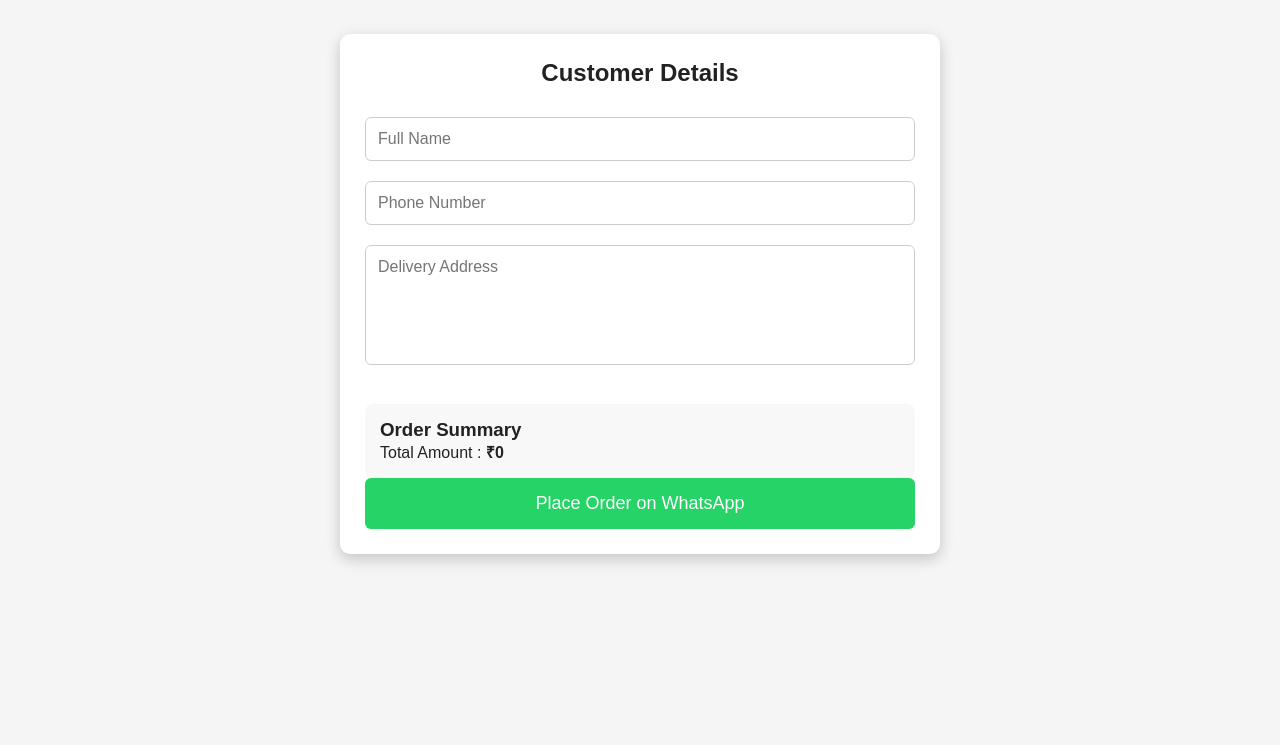
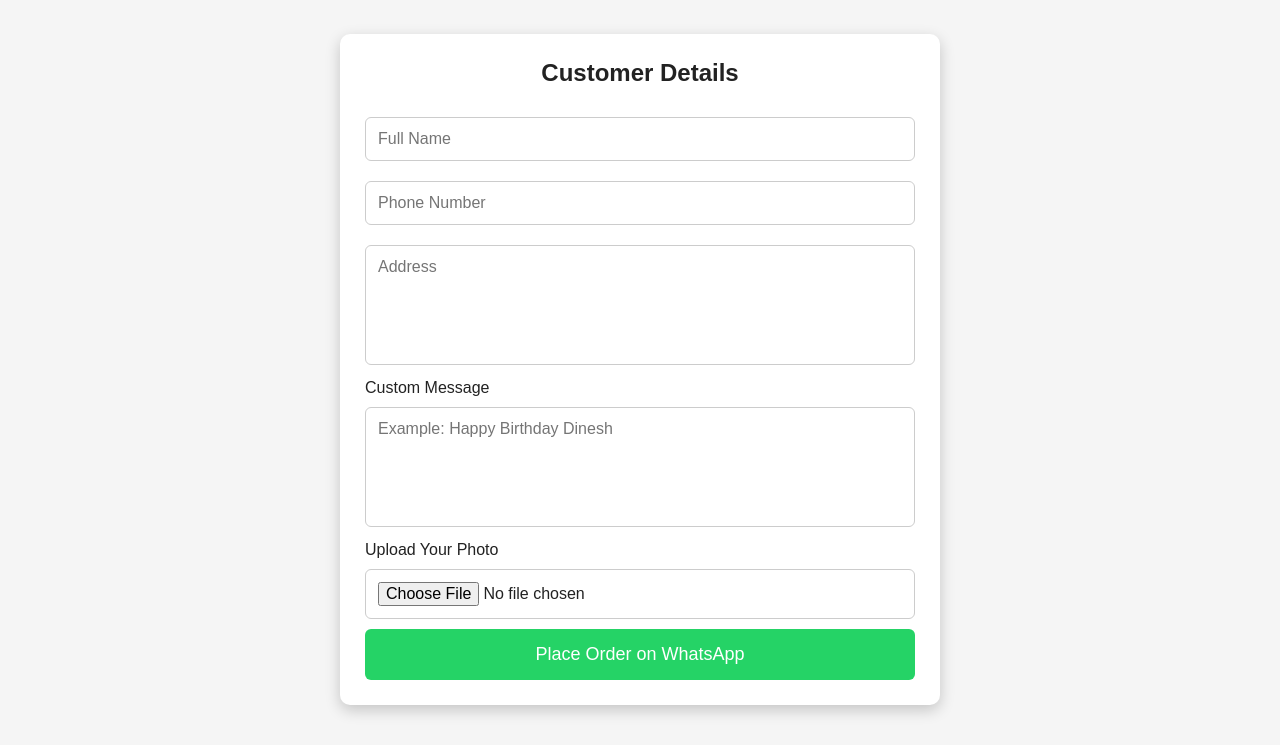
Before and after one commit to dineshh07/MP-FRAMES, a plain HTML site: page checkout.html in a window 1280 px wide. Shown: the part 73-818 px from the top of the page. Drawn offline with Linux system fonts and the light colour scheme.

Commit message:
Update checkout.html

```diff
--- a/checkout.html
+++ b/checkout.html
@@ -107,35 +107,24 @@ header{
 
 <h2>Customer Details</h2>
 
-<input
-type="text"
-id="name"
-placeholder="Full Name">
+<input type="text" id="name" placeholder="Full Name">
 
-<input
-type="tel"
-id="phone"
-placeholder="Phone Number">
+<input type="tel" id="phone" placeholder="Phone Number">
 
-<textarea
-id="address"
-placeholder="Delivery Address"></textarea>
+<textarea id="address" placeholder="Address"></textarea>
 
-<div class="order-summary">
+<label>Custom Message</label>
+<textarea id="message"
+placeholder="Example: Happy Birthday Dinesh"></textarea>
 
-<h3>Order Summary</h3>
-
-<p>Total Amount :
-<b>₹<span id="total">0</span></b></p>
-
-</div>
+<label>Upload Your Photo</label>
+<input type="file"
+id="customerImage"
+accept="image/*">
 
 <button onclick="placeOrder()">
-
 Place Order on WhatsApp
-
 </button>
-
 </div>
 
 <script>
```
